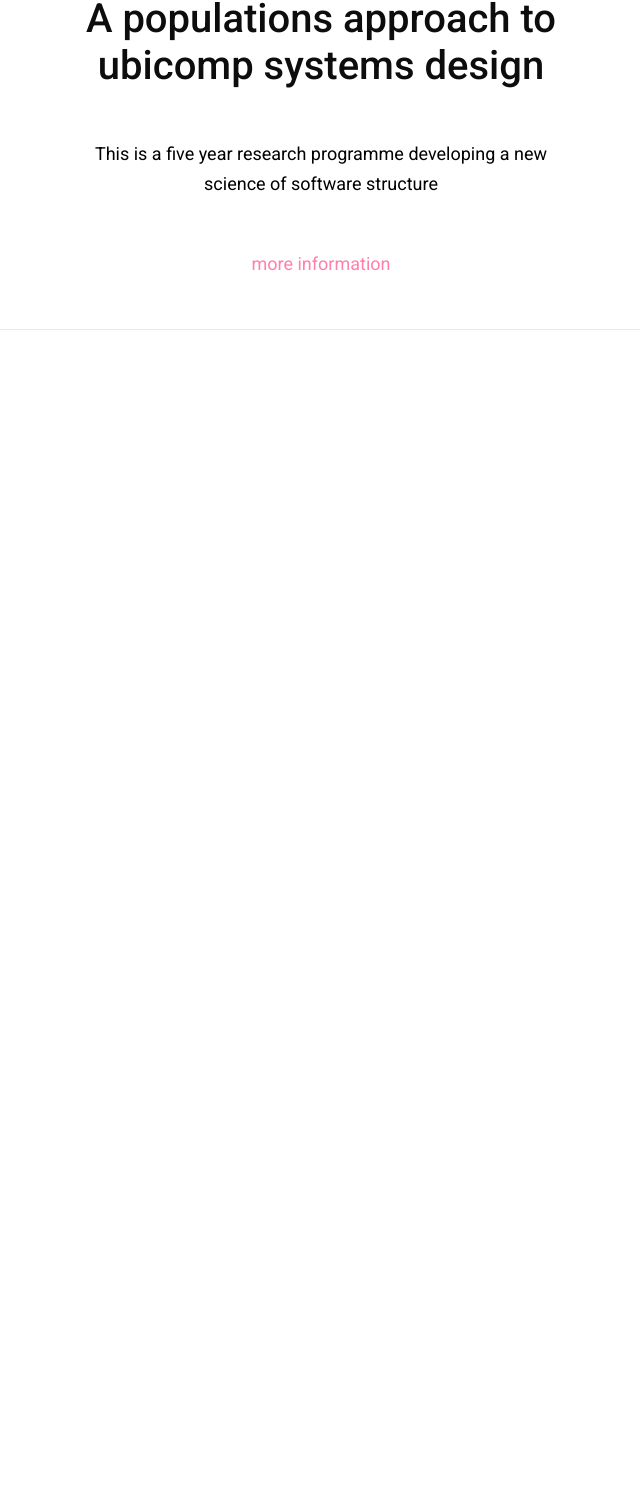
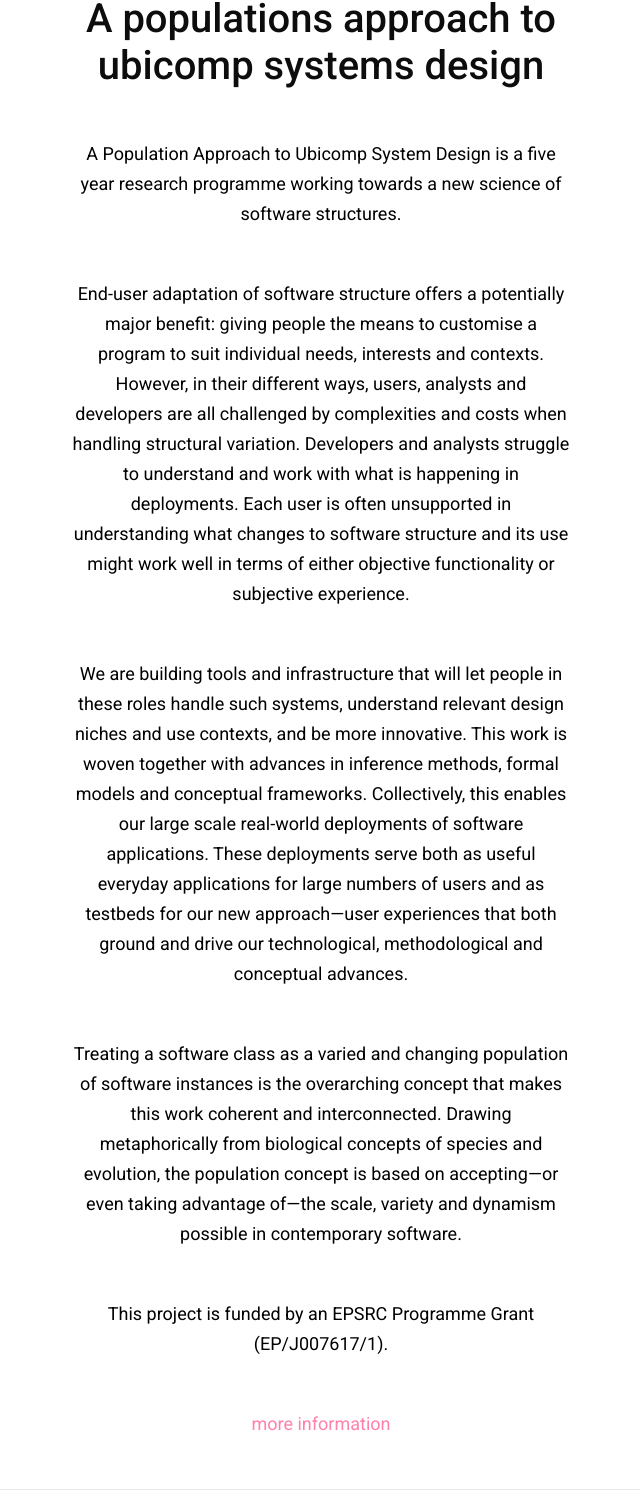
Before and after one commit to sumgroup/sumgroup.github.io, a plain HTML site: page index.html in a window 1280 px wide. Shown: the part 308-1799 px from the top of the page, without its empty margins (319-959 px from the left). Before the commit the page ends 800 px from the top, so only its background shows below. Drawn offline with Linux system fonts and the light colour scheme.

Commit message:
Copied text from MJC's site

```diff
--- a/index.html
+++ b/index.html
@@ -23,8 +23,15 @@
 
   <h3>A populations approach to ubicomp systems design</h3><br>
 
-  <p>This is a five year research programme developing a new science of software structure</p><br>
+  <p>A Population Approach to Ubicomp System Design is a five year research programme working towards a new science of software structures. </p><br>
 
+  <p>End-user adaptation of software structure offers a potentially major benefit: giving people the means to customise a program to suit individual needs, interests and contexts. However, in their different ways, users, analysts and developers are all challenged by complexities and costs when handling structural variation. Developers and analysts struggle to understand and work with what is happening in deployments. Each user is often unsupported in understanding what changes to software structure and its use might work well in terms of either objective functionality or subjective experience. </p><br>
+
+  <p>We are building tools and infrastructure that will let people in these roles handle such systems, understand relevant design niches and use contexts, and be more innovative. This work is woven together with advances in inference methods, formal models and conceptual frameworks. Collectively, this enables our large scale real-world deployments of software applications. These deployments serve both as useful everyday applications for large numbers of users and as testbeds for our new approach—user experiences that both ground and drive our technological, methodological and conceptual advances.</p><br>
+
+  <p>Treating a software class as a varied and changing population of software instances is the overarching concept that makes this work coherent and interconnected. Drawing metaphorically from biological concepts of species and evolution, the population concept is based on accepting—or even taking advantage of—the scale, variety and dynamism possible in contemporary software. </p><br>
+
+  <p>This project is funded by an EPSRC Programme Grant (EP/J007617/1).</p><br>
 
 
    <p><a class="primarylink" href="http://www.dcs.gla.ac.uk/~matthew/DCS/Populations.html">more information</a></p>
```
